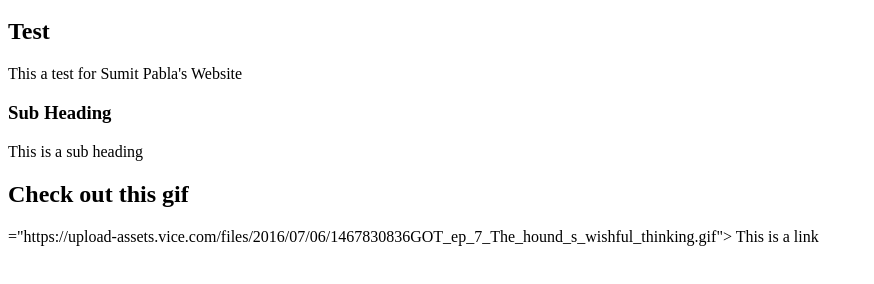
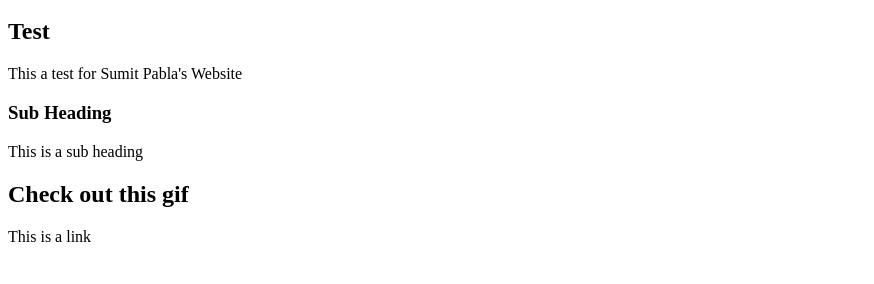
Before and after one commit to SumitPabla/SumitPabla.github.io, a plain HTML site: page index.html in a window 1280 px wide. Shown: the part 48-332 px from the top of the page, without its empty margins (0-874 px from the left). Drawn offline with Linux system fonts and the light colour scheme.

Commit message:
Update index.html

```diff
--- a/index.html
+++ b/index.html
@@ -11,7 +11,7 @@
     </div>
     <div>
         <h2> Check out this gif </h2>
-        <a> ="https://upload-assets.vice.com/files/2016/07/06/1467830836GOT_ep_7_The_hound_s_wishful_thinking.gif"> This is a link </a>
+        <a ref="https://upload-assets.vice.com/files/2016/07/06/1467830836GOT_ep_7_The_hound_s_wishful_thinking.gif"> This is a link </a>
     </div>
 
 
```
